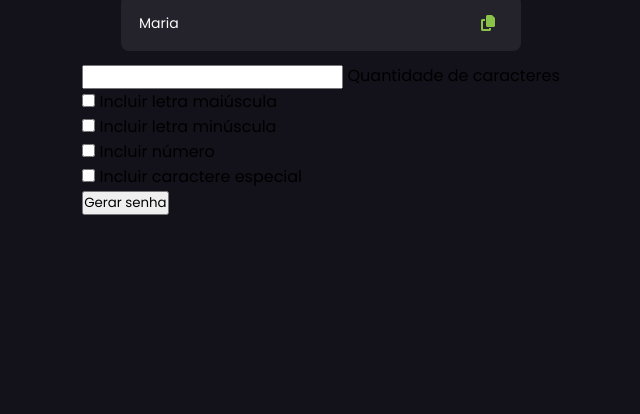
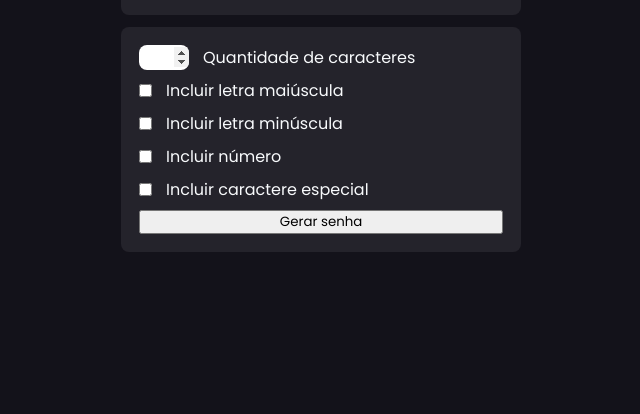
Before and after one commit to mariantonyaf/projeto-geradorSenhaAle, a plain HTML site: page index.html in a window 1280 px wide. Shown: the part 386-800 px from the top of the page, without its empty margins (319-959 px from the left). Drawn offline with Linux system fonts and the light colour scheme.

Commit message:
Update style.css

```diff
--- a/src/css/style.css
+++ b/src/css/style.css
@@ -75,3 +75,40 @@ body{
 #copy:hover{
     color: var(--color-primary-2);
 }
+
+#password_items{
+    width: 400px;
+    background-color: var(--color-neutral-2);
+    color: var(--color-neutral-1);
+    border-radius: 8px;
+    display: flex;
+    flex-direction: column;
+    gap: 8px;
+    padding: 18px;
+}
+
+.item{
+    display: flex;
+    gap: 14px;
+}
+
+#size{
+    width: 50px;
+    text-align: center;
+    border: none;
+    border-radius: 8px;
+}
+
+#size::-webkit-inner-spin-button, #size::-webkit-outer-spin-button{
+    opacity: 1;
+}
+
+#size:focus{
+    outline: 1px solid var(--color-primary-1);
+}
+
+#generate{
+    background-color: var(--color-primary-1);
+    border: none;
+    margin-top: 12px;
+}
```
